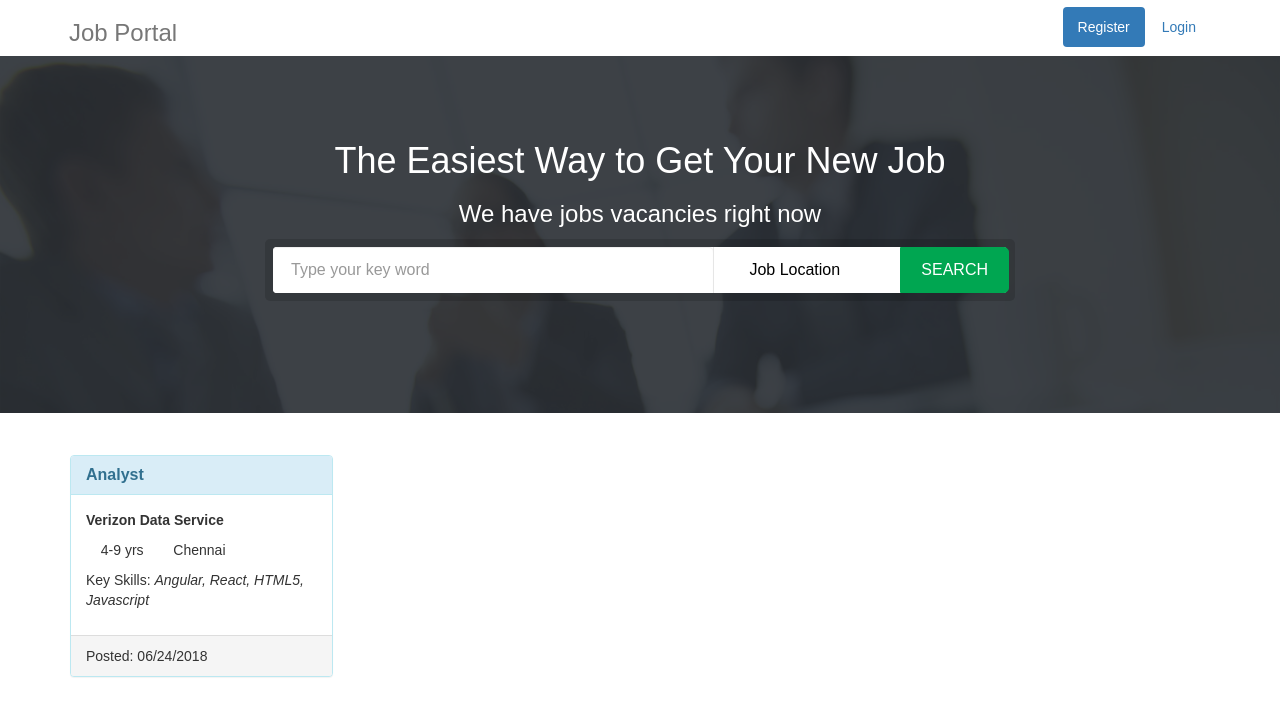
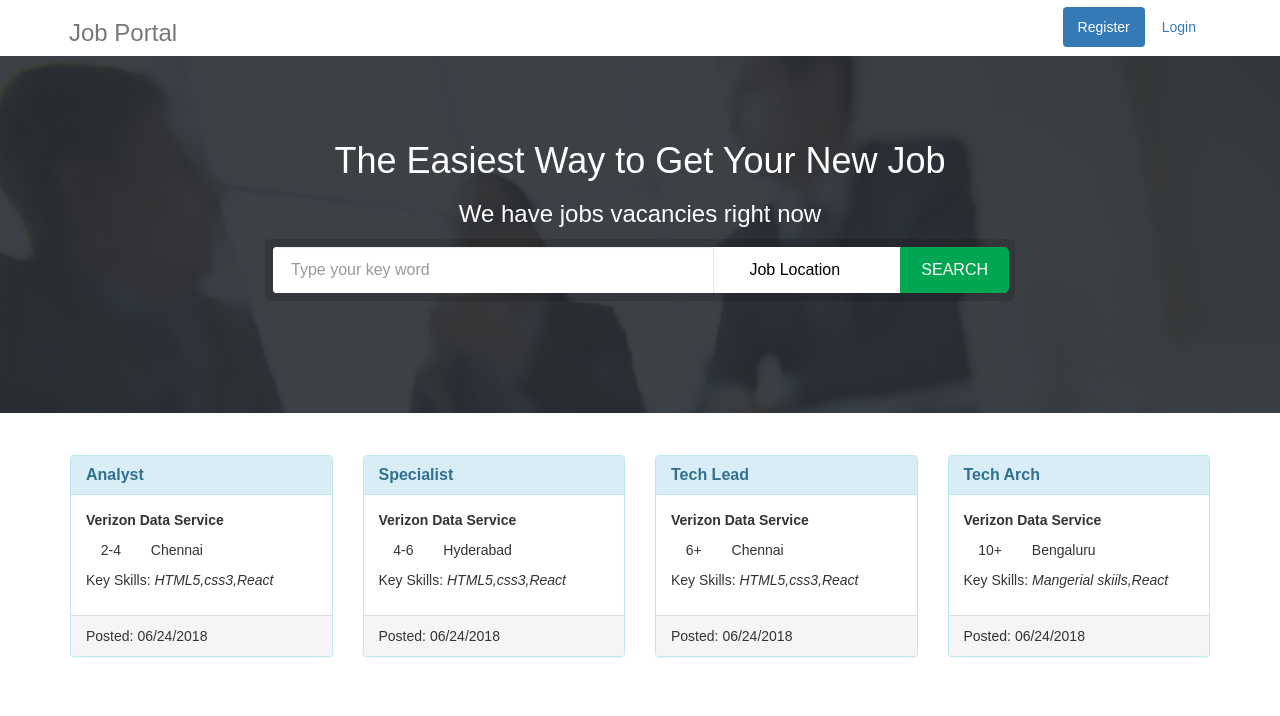
Before and after one commit to niteshchandak/React_Learners_vzCareers, a React (Create React App) app: page / in a window 1280 px wide. Shown: the top 716 px of the page. Built offline with nearby package versions, Linux system fonts and the light colour scheme; a web font is replaced by a local one.

Commit message:
dynamic widgets

```diff
--- a/src/components/cardpanel.js
+++ b/src/components/cardpanel.js
@@ -2,34 +2,45 @@ import React, { Component } from 'react';
 
 class CardPanel extends Component {
     render() {
+      const numbers = [{designation: "Analyst",Experience: "2-4",location :"Chennai","skills":"HTML5,css3,React",postedDate:"06/24/2018"},
+                        {designation: "Specialist",Experience: "4-6",location :"Hyderabad","skills":"HTML5,css3,React",postedDate:"06/24/2018"},
+                        {designation: "Tech Lead",Experience: "6+",location :"Chennai","skills":"HTML5,css3,React",postedDate:"06/24/2018"},
+                        {designation: "Tech Arch",Experience: "10+",location :"Bengaluru","skills":"Mangerial skiils,React",postedDate:"06/24/2018"}];
+    var arr = [];
+    Object.keys(numbers).forEach(function(key) {
+      arr.push(numbers[key]);
+    });
     return (
-
       <div className="container margin-top-xl jobsearchBox">
       <div className="row">
+      {arr.map(item => <MyAppChild designation={item.designation} Experience={item.Experience} location={item.location} skills={item.skills}  postedDate={item.postedDate}/>)}
+      </div>
+      </div>);
+    }
+}
+
+class MyAppChild extends React.Component {
+  render() {
+    return (
       <div className="col-md-3">
-
             <div class="panel panel-default panel-info">
               <div class="panel-heading">
-        <h3 class="panel-title"><b>Analyst</b></h3>
+                <h3 class="panel-title"><b>{this.props.designation}</b></h3>
               </div>
               <div class="panel-body">
                 <p><b>Verizon Data Service</b></p>
                 <ul>
-          <li><span class="glyphicon glyphicon-briefcase"></span> 4-9 yrs</li>
-          <li><span class="glyphicon glyphicon-pushpin"></span> Chennai</li>
+                  <li><span class="glyphicon glyphicon-briefcase"></span> {this.props.Experience}</li>
+                  <li><span class="glyphicon glyphicon-pushpin"></span> {this.props.location}</li>
                 </ul>
-        <p>Key Skills: <i>Angular, React, HTML5, Javascript</i></p>
+                <p>Key Skills: <i>{this.props.skills}</i></p>
               </div>
               <div class="panel-footer">
-      <span>Posted: 06/24/2018 </span>
-      </div>
-    </div>
-
+              <span>Posted: {this.props.postedDate} </span>
               </div>
             </div>
           </div>
-        )
+    );
   }
 }
-
 export default CardPanel;
```
Lines whose indentation alone changed are shown as unchanged.
